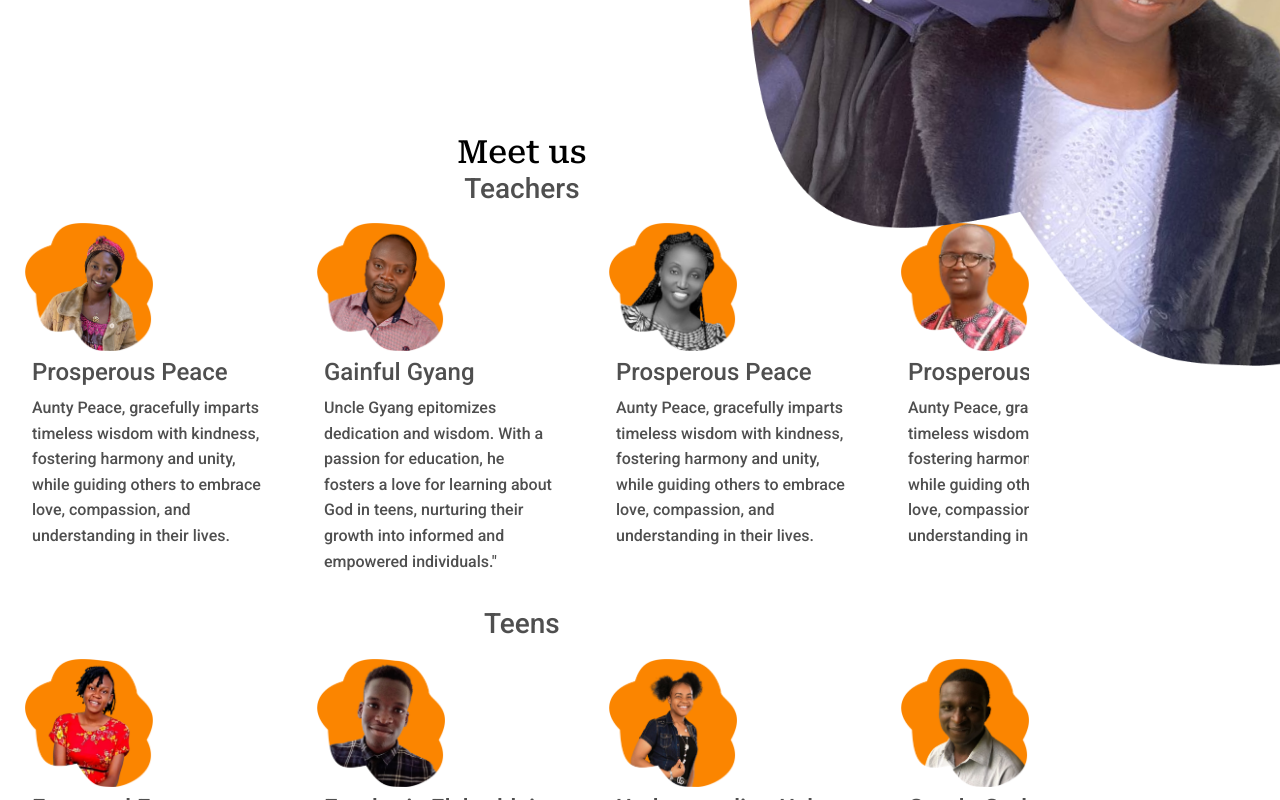
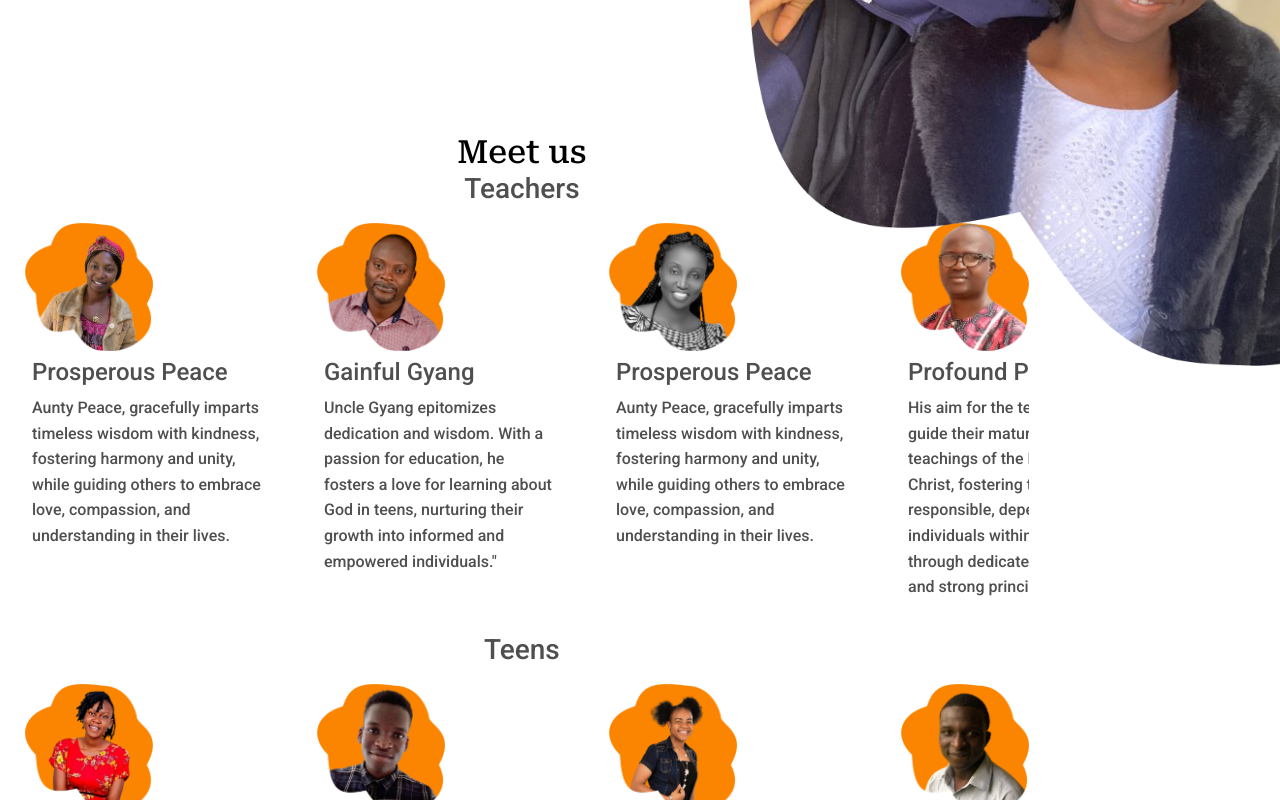
Before and after one commit to tosxin-456/Bethel-Teens, a React (Vite) app: page /aboutUs in a window 1280 px wide. Shown: the part 443-1243 px from the top of the page. Built offline with nearby package versions, Linux system fonts and the light colour scheme.

Commit message:
added flourish

```diff
--- a/src/pages/about.jsx
+++ b/src/pages/about.jsx
@@ -118,8 +118,8 @@ const About = () => {
    <div className='teacherProfile'>
    <img src={ponjul} alt="" />
      <div className='textAboutTeacher'>
-     <h4> Prosperous Peace</h4>
-      <p>Aunty Peace, gracefully imparts timeless wisdom with kindness, fostering harmony and unity, while guiding others to embrace love, compassion, and understanding in their lives.</p>
+     <h4> Profound Ponjul</h4>
+      <p>His aim for the teenagers is to guide their maturation within the teachings of the Lord Jesus Christ, fostering their growth as responsible, dependable individuals within society through dedicated instruction and strong principles.</p>
      </div>
    </div>
    <div className='teacherProfile'>
```
